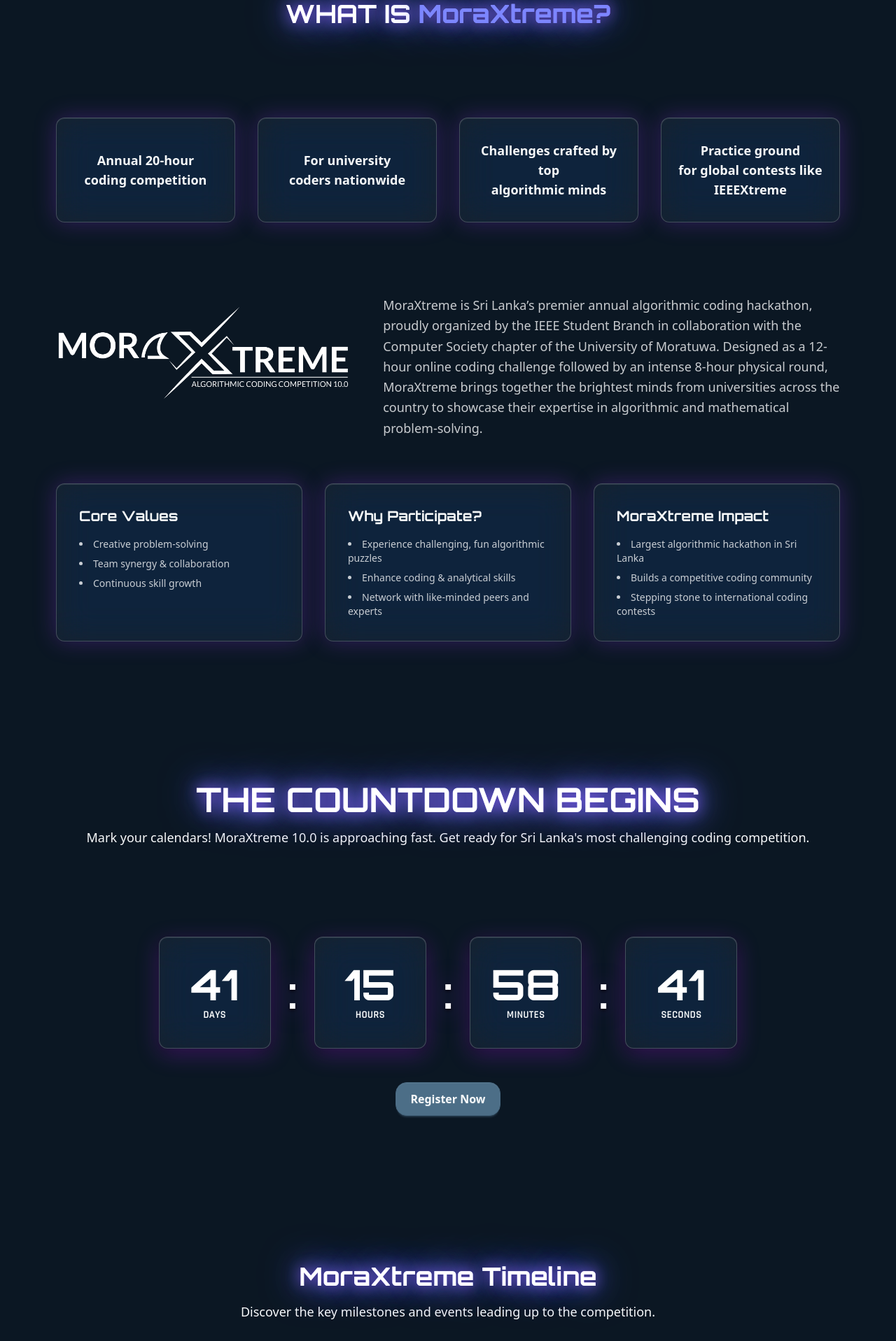
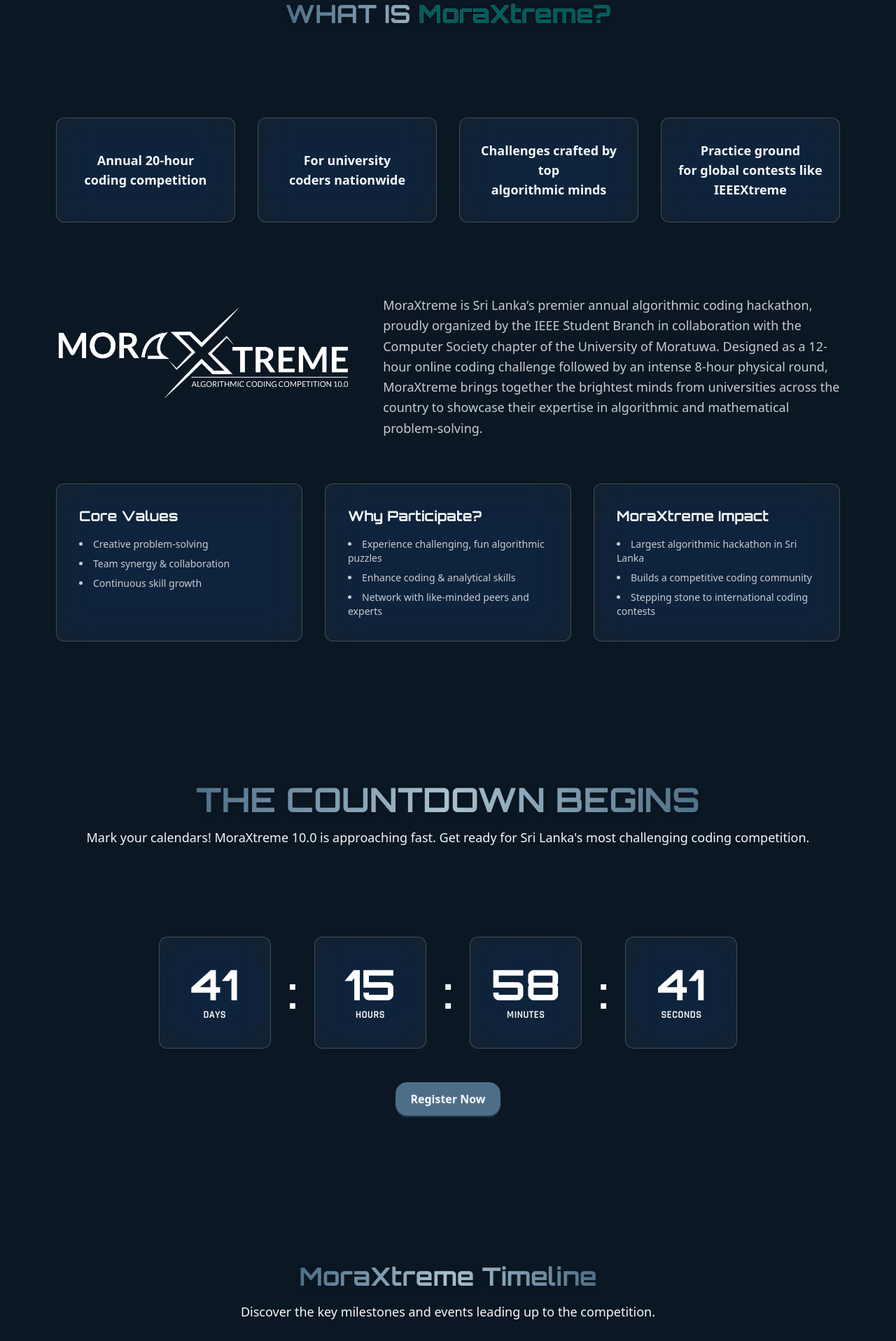
Before and after one commit to IEEESB-UOM/MoraXtreme_Web, a SvelteKit app: page / in a window 1280 px wide. Shown: the part 880-2797 px from the top of the page at 70% size. Built offline with nearby package versions, Linux system fonts and the light colour scheme.

Commit message:
style: use similar color palette across the site

```diff
--- a/src/app.css
+++ b/src/app.css
@@ -31,6 +31,20 @@
   --color-warning-content: oklch(97% 0.071 103.193);
   --color-error: oklch(44% 0.177 26.899);
   --color-error-content: oklch(93% 0.032 17.717);
+
+  /* Custom gradient and glow colors */
+  --color-gradient-start: oklch(0.65 0.15 280);
+  --color-gradient-mid: oklch(0.75 0.1 250);
+  --color-gradient-end: oklch(0.55 0.12 270);
+  --color-glow-primary: oklch(0.5224 0.0557 241.01);
+  --color-glow-secondary: oklch(0.798 0.032 234.55);
+  --color-glow-accent: oklch(43% 0.078 188.216);
+
+  /* Glass effect colors */
+  --color-glass-bg: oklch(98% 0.003 247.858 / 0.05);
+  --color-glass-border: oklch(98% 0.003 247.858 / 0.2);
+  --color-glass-hover: oklch(98% 0.003 247.858 / 0.1);
+
   --radius-selector: 1rem;
   --radius-field: 1rem;
   --radius-box: 1rem;
@@ -41,4 +55,53 @@
   --noise: 0;
 }
 
-@theme {  --font-display: "Orbitron", sans-serif; }
+@theme {
+  --font-display: "Orbitron", sans-serif;
+
+  /* Custom color utilities */
+  --color-gradient-start: oklch(0.65 0.15 280);
+  --color-gradient-mid: oklch(0.75 0.1 250);
+  --color-gradient-end: oklch(0.55 0.12 270);
+  --color-glow-primary: oklch(0.5224 0.0557 241.01);
+  --color-glow-secondary: oklch(0.798 0.032 234.55);
+  --color-glow-accent: oklch(43% 0.078 188.216);
+  --color-glass-bg: oklch(98% 0.003 247.858 / 0.05);
+  --color-glass-border: oklch(98% 0.003 247.858 / 0.2);
+  --color-glass-hover: oklch(98% 0.003 247.858 / 0.1);
+}
+
+/* Custom utility classes */
+.text-gradient {
+  @apply bg-gradient-to-r from-primary via-secondary to-primary bg-clip-text text-transparent;
+}
+
+.text-shadow-glow {
+  text-shadow:
+    0 0 20px oklch(var(--color-glow-primary)),
+    0 0 40px oklch(var(--color-glow-secondary)),
+    0 0 60px oklch(var(--color-glow-primary));
+}
+
+.glass-card {
+  @apply bg-white/5 backdrop-blur-xl backdrop-saturate-[2] backdrop-hue-rotate-[-357deg] border border-white/20 hover:border-white/30 rounded-xl hover:bg-white/10 transition-all duration-300;
+}
+
+.glass-shadow {
+  box-shadow:
+    0 0 32px oklch(var(--color-primary) / 0.3),
+    inset 0 1px 0 rgba(255, 255, 255, 0.1);
+}
+
+.glass-shadow-hover:hover {
+  box-shadow:
+    0 0 48px oklch(var(--color-primary) / 0.5),
+    inset 0 1px 0 rgba(255, 255, 255, 0.15);
+}
+
+.btn-glow {
+  box-shadow: 0 0 20px oklch(var(--color-primary) / 0.67), 0 0 40px oklch(var(--color-secondary) / 0.44);
+}
+
+.btn-glow-hover:hover {
+  box-shadow: 0 0 40px oklch(var(--color-primary) / 0.5);
+}
--- a/src/components/AboutSection.svelte
+++ b/src/components/AboutSection.svelte
@@ -4,10 +4,9 @@
 			<div class="container mx-auto px-4">
 				<div class="flex flex-col items-center justify-center">
 					<h2
-						class="text-center text-4xl font-bold drop-shadow-lg font-display text-white bg-gradient-to-r from-purple-400 via-blue-300 to-purple-500 bg-clip-text"
-						style="text-shadow: 0 0 20px #8b5cf6, 0 0 40px #3b82f6, 0 0 60px #8b5cf6;"
+						class="text-center text-4xl font-bold drop-shadow-lg font-display text-gradient text-shadow-glow"
 					>
-						WHAT IS <span class="text-indigo-400">MoraXtreme?</span>
+						WHAT IS <span class="text-accent">MoraXtreme?</span>
 					</h2>
 				</div>
 			</div>
@@ -16,28 +15,28 @@
 			class="grid grid-cols-1 sm:grid-cols-2 lg:grid-cols-4 gap-8 text-center text-lg mt-12"
 		>
 			<div
-				class="bg-white/5 backdrop-blur-xl backdrop-saturate-[2] backdrop-hue-rotate-[-357deg] border border-white/20 hover:border-white/30 p-6 rounded-xl flex items-center justify-center h-full min-h-[150px] shadow-[0_0_32px_rgba(147,51,234,0.3),inset_0_1px_0_rgba(255,255,255,0.1)] hover:shadow-[0_0_48px_rgba(147,51,234,0.5),inset_0_1px_0_rgba(255,255,255,0.15)] hover:bg-white/10 transition-all duration-300"
+				class="glass-card glass-shadow glass-shadow-hover p-6 flex items-center justify-center h-full min-h-[150px]"
 			>
 				<p class="font-bold">
 					Annual 20-hour<br />coding competition
 				</p>
 			</div>
 			<div
-				class="bg-white/5 backdrop-blur-xl backdrop-saturate-[2] backdrop-hue-rotate-[-357deg] border border-white/20 hover:border-white/30 p-6 rounded-xl flex items-center justify-center h-full min-h-[150px] shadow-[0_0_32px_rgba(147,51,234,0.3),inset_0_1px_0_rgba(255,255,255,0.1)] hover:shadow-[0_0_48px_rgba(147,51,234,0.5),inset_0_1px_0_rgba(255,255,255,0.15)] hover:bg-white/10 transition-all duration-300"
+				class="glass-card glass-shadow glass-shadow-hover p-6 flex items-center justify-center h-full min-h-[150px]"
 			>
 				<p class="font-bold">
 					For university<br />coders nationwide
 				</p>
 			</div>
 			<div
-				class="bg-white/5 backdrop-blur-xl backdrop-saturate-[2] backdrop-hue-rotate-[-357deg] border border-white/20 hover:border-white/30 p-6 rounded-xl flex items-center justify-center h-full min-h-[150px] shadow-[0_0_32px_rgba(147,51,234,0.3),inset_0_1px_0_rgba(255,255,255,0.1)] hover:shadow-[0_0_48px_rgba(147,51,234,0.5),inset_0_1px_0_rgba(255,255,255,0.15)] hover:bg-white/10 transition-all duration-300"
+				class="glass-card glass-shadow glass-shadow-hover p-6 flex items-center justify-center h-full min-h-[150px]"
 			>
 				<p class="font-bold">
 					Challenges crafted by top<br />algorithmic minds
 				</p>
 			</div>
 			<div
-				class="bg-white/5 backdrop-blur-xl backdrop-saturate-[2] backdrop-hue-rotate-[-357deg] border border-white/20 hover:border-white/30 p-6 rounded-xl flex items-center justify-center h-full min-h-[150px] shadow-[0_0_32px_rgba(147,51,234,0.3),inset_0_1px_0_rgba(255,255,255,0.1)] hover:shadow-[0_0_48px_rgba(147,51,234,0.5),inset_0_1px_0_rgba(255,255,255,0.15)] hover:bg-white/10 transition-all duration-300"
+				class="glass-card glass-shadow glass-shadow-hover p-6 flex items-center justify-center h-full min-h-[150px]"
 			>
 				<p class="font-bold">
 					Practice ground<br />for global contests like<br
@@ -66,7 +65,7 @@
 
 		<div class="grid grid-cols-1 md:grid-cols-2 lg:grid-cols-3 gap-8">
 			<div
-				class="bg-white/5 backdrop-blur-xl backdrop-saturate-[2] backdrop-hue-rotate-[-357deg] border border-white/20 hover:border-white/30 p-8 rounded-xl space-y-4 shadow-[0_0_32px_rgba(147,51,234,0.3),inset_0_1px_0_rgba(255,255,255,0.1)] hover:shadow-[0_0_48px_rgba(147,51,234,0.5),inset_0_1px_0_rgba(255,255,255,0.15)] hover:bg-white/10 transition-all duration-300"
+				class="glass-card glass-shadow glass-shadow-hover p-8 space-y-4"
 			>
 				<h3 class="text-xl font-bold font-display">Core Values</h3>
 				<ul
@@ -79,7 +78,7 @@
 			</div>
 
 			<div
-				class="bg-white/5 backdrop-blur-xl backdrop-saturate-[2] backdrop-hue-rotate-[-357deg] border border-white/20 hover:border-white/30 p-8 rounded-xl space-y-4 shadow-[0_0_32px_rgba(147,51,234,0.3),inset_0_1px_0_rgba(255,255,255,0.1)] hover:shadow-[0_0_48px_rgba(147,51,234,0.5),inset_0_1px_0_rgba(255,255,255,0.15)] hover:bg-white/10 transition-all duration-300"
+				class="glass-card glass-shadow glass-shadow-hover p-8 space-y-4"
 			>
 				<h3 class="text-xl font-bold font-display">Why Participate?</h3>
 				<ul
@@ -92,7 +91,7 @@
 			</div>
 
 			<div
-				class="bg-white/5 backdrop-blur-xl backdrop-saturate-[2] backdrop-hue-rotate-[-357deg] border border-white/20 hover:border-white/30 p-8 rounded-xl space-y-4 shadow-[0_0_32px_rgba(147,51,234,0.3),inset_0_1px_0_rgba(255,255,255,0.1)] hover:shadow-[0_0_48px_rgba(147,51,234,0.5),inset_0_1px_0_rgba(255,255,255,0.15)] hover:bg-white/10 transition-all duration-300"
+				class="glass-card glass-shadow glass-shadow-hover p-8 space-y-4"
 			>
 				<h3 class="text-xl font-bold font-display">
 					MoraXtreme Impact
--- a/src/components/CountdownSection.svelte
+++ b/src/components/CountdownSection.svelte
@@ -57,8 +57,7 @@
             <div class="container mx-auto px-2 sm:px-4">
                 <div class="flex flex-col items-center justify-center">
                     <h2
-                        class="text-xl sm:text-2xl md:text-4xl lg:text-5xl font-bold drop-shadow-lg font-display text-white bg-gradient-to-r from-purple-400 via-blue-300 to-purple-500 bg-clip-text px-2"
-                        style="text-shadow: 0 0 20px #8b5cf6, 0 0 40px #3b82f6, 0 0 60px #8b5cf6;"
+                        class="text-xl sm:text-2xl md:text-4xl lg:text-5xl font-bold drop-shadow-lg font-display text-gradient text-shadow-glow px-2"
                     >
                         THE COUNTDOWN BEGINS
                     </h2>
@@ -76,11 +75,7 @@
         >
             <!-- Days -->
             <div
-                class="w-20 h-20 xs:w-24 xs:h-24 sm:w-28 sm:h-28 md:w-36 md:h-36 lg:w-40 lg:h-40 flex flex-col items-center justify-center rounded-lg sm:rounded-xl
-                    bg-white/5 backdrop-blur-xl backdrop-saturate-[2] backdrop-hue-rotate-[-357deg] border border-white/20
-                    shadow-[0_8px_32px_rgba(160,32,240,0.3),0_4px_16px_rgba(0,0,0,0.4),inset_0_1px_0_rgba(255,255,255,0.1)]
-                    hover:shadow-[0_12px_48px_rgba(160,32,240,0.4),0_6px_24px_rgba(0,0,0,0.5),inset_0_1px_0_rgba(255,255,255,0.15)]
-                    hover:bg-white/10 hover:backdrop-saturate-[2.5] hover:-translate-y-0.5 transition-all duration-300 ease-in-out"
+                class="w-20 h-20 xs:w-24 xs:h-24 sm:w-28 sm:h-28 md:w-36 md:h-36 lg:w-40 lg:h-40 flex flex-col items-center justify-center glass-card glass-shadow glass-shadow-hover hover:-translate-y-0.5 ease-in-out"
             >
                 <div
                     class="font-orbitron font-bold text-xl xs:text-2xl sm:text-3xl md:text-5xl lg:text-6xl text-white"
@@ -103,11 +98,7 @@
 
             <!-- Hours -->
             <div
-                class="w-20 h-20 xs:w-24 xs:h-24 sm:w-28 sm:h-28 md:w-36 md:h-36 lg:w-40 lg:h-40 flex flex-col items-center justify-center rounded-lg sm:rounded-xl
-                    bg-white/5 backdrop-blur-xl backdrop-saturate-[2] backdrop-hue-rotate-[-357deg] border border-white/20
-                    shadow-[0_8px_32px_rgba(160,32,240,0.3),0_4px_16px_rgba(0,0,0,0.4),inset_0_1px_0_rgba(255,255,255,0.1)]
-                    hover:shadow-[0_12px_48px_rgba(160,32,240,0.4),0_6px_24px_rgba(0,0,0,0.5),inset_0_1px_0_rgba(255,255,255,0.15)]
-                    hover:bg-white/10 hover:backdrop-saturate-[2.5] hover:-translate-y-0.5 transition-all duration-300 ease-in-out"
+                class="w-20 h-20 xs:w-24 xs:h-24 sm:w-28 sm:h-28 md:w-36 md:h-36 lg:w-40 lg:h-40 flex flex-col items-center justify-center glass-card glass-shadow glass-shadow-hover hover:-translate-y-0.5 ease-in-out"
             >
                 <div
                     class="font-orbitron font-bold text-xl xs:text-2xl sm:text-3xl md:text-5xl lg:text-6xl text-white"
@@ -129,11 +120,7 @@
 
             <!-- Minutes -->
             <div
-                class="w-20 h-20 xs:w-24 xs:h-24 sm:w-28 sm:h-28 md:w-36 md:h-36 lg:w-40 lg:h-40 flex flex-col items-center justify-center rounded-lg sm:rounded-xl
-                    bg-white/5 backdrop-blur-xl backdrop-saturate-[2] backdrop-hue-rotate-[-357deg] border border-white/20
-                    shadow-[0_8px_32px_rgba(160,32,240,0.3),0_4px_16px_rgba(0,0,0,0.4),inset_0_1px_0_rgba(255,255,255,0.1)]
-                    hover:shadow-[0_12px_48px_rgba(160,32,240,0.4),0_6px_24px_rgba(0,0,0,0.5),inset_0_1px_0_rgba(255,255,255,0.15)]
-                    hover:bg-white/10 hover:backdrop-saturate-[2.5] hover:-translate-y-0.5 transition-all duration-300 ease-in-out"
+                class="w-20 h-20 xs:w-24 xs:h-24 sm:w-28 sm:h-28 md:w-36 md:h-36 lg:w-40 lg:h-40 flex flex-col items-center justify-center glass-card glass-shadow glass-shadow-hover hover:-translate-y-0.5 ease-in-out"
             >
                 <div
                     class="font-orbitron font-bold text-xl xs:text-2xl sm:text-3xl md:text-5xl lg:text-6xl text-white"
@@ -155,11 +142,7 @@
 
             <!-- Seconds -->
             <div
-                class="w-20 h-20 xs:w-24 xs:h-24 sm:w-28 sm:h-28 md:w-36 md:h-36 lg:w-40 lg:h-40 hidden sm:flex flex-col items-center justify-center rounded-lg sm:rounded-xl
-                    bg-white/5 backdrop-blur-xl backdrop-saturate-[2] backdrop-hue-rotate-[-357deg] border border-white/20
-                    shadow-[0_8px_32px_rgba(160,32,240,0.3),0_4px_16px_rgba(0,0,0,0.4),inset_0_1px_0_rgba(255,255,255,0.1)]
-                    hover:shadow-[0_12px_48px_rgba(160,32,240,0.4),0_6px_24px_rgba(0,0,0,0.5),inset_0_1px_0_rgba(255,255,255,0.15)]
-                    hover:bg-white/10 hover:backdrop-saturate-[2.5] hover:-translate-y-0.5 transition-all duration-300 ease-in-out"
+                class="w-20 h-20 xs:w-24 xs:h-24 sm:w-28 sm:h-28 md:w-36 md:h-36 lg:w-40 lg:h-40 flex flex-col items-center justify-center glass-card glass-shadow glass-shadow-hover hover:-translate-y-0.5 ease-in-out"
             >
                 <div
                     class="font-orbitron font-bold text-xl xs:text-2xl sm:text-3xl md:text-5xl lg:text-6xl text-white"
@@ -177,7 +160,7 @@
         <div class="space-y-4 sm:space-y-6">
             <a
                 href="https://forms.gle/jiF6QXNBAh4wedrE8"
-                class="btn btn-primary btn-sm sm:btn-md md:btn-lg hover:shadow-[0_0_40px_rgba(160,32,240,0.5)] transition-all duration-300 text-sm sm:text-base"
+                class="btn btn-primary btn-sm sm:btn-md md:btn-lg btn-glow-hover transition-all duration-300 text-sm sm:text-base"
             >
                 Register Now
             </a>
@@ -189,14 +172,14 @@
     @keyframes pulse-glow {
         from {
             text-shadow:
-                0 0 30px rgba(160, 32, 240, 0.6),
-                0 0 60px rgba(160, 32, 240, 0.3),
+                0 0 30px oklch(var(--color-glow-primary) / 0.6),
+                0 0 60px oklch(var(--color-glow-primary) / 0.3),
                 0 2px 4px rgba(0, 0, 0, 0.8);
         }
         to {
             text-shadow:
-                0 0 40px rgba(160, 32, 240, 0.8),
-                0 0 80px rgba(160, 32, 240, 0.4),
+                0 0 40px oklch(var(--color-glow-primary) / 0.8),
+                0 0 80px oklch(var(--color-glow-primary) / 0.4),
                 0 2px 4px rgba(0, 0, 0, 0.8);
         }
     }
--- a/src/components/Gallery.svelte
+++ b/src/components/Gallery.svelte
@@ -19,8 +19,7 @@
     <div class="container mx-auto px-4">
       <div class="flex flex-col items-center justify-center">
         <h2
-          class="text-center text-4xl font-bold drop-shadow-lg font-display text-white bg-gradient-to-r from-purple-400 via-blue-300 to-purple-500 bg-clip-text"
-          style="text-shadow: 0 0 20px #8b5cf6, 0 0 40px #3b82f6, 0 0 60px #8b5cf6;"
+          class="text-center text-4xl font-bold drop-shadow-lg font-display text-gradient text-shadow-glow"
         >
           GALLERY & PAST EVENTS
         </h2>
--- a/src/components/HeroSection.svelte
+++ b/src/components/HeroSection.svelte
@@ -7,8 +7,7 @@
             class="hero-content text-center text-white relative z-10 flex flex-col"
         >
             <h1
-                class="text-4xl sm:text-5xl md:text-6xl lg:text-7xl font-bold mb-8 drop-shadow-lg font-display text-white bg-gradient-to-r from-purple-400 via-blue-300 to-purple-500 bg-clip-text"
-                style="text-shadow: 0 0 20px #8b5cf6, 0 0 40px #3b82f6, 0 0 60px #8b5cf6;"
+                class="text-4xl sm:text-5xl md:text-6xl lg:text-7xl font-bold mb-8 drop-shadow-lg font-display text-gradient text-shadow-glow"
             >
                 MoraXtreme 10.0
             </h1>
@@ -18,8 +17,7 @@
             <div class="flex flex-col sm:flex-row gap-4 justify-center">
                 <a
                     href="https://forms.gle/jiF6QXNBAh4wedrE8"
-                    class="btn btn-primary btn-lg"
-                    style="box-shadow: 0 0 20px #8b5cf6ab, 0 0 40px #3b82f670;"
+                    class="btn btn-primary btn-lg btn-glow"
                     >Register Now</a
                 >
             </div>
--- a/src/components/ParallaxBg.svelte
+++ b/src/components/ParallaxBg.svelte
@@ -43,6 +43,6 @@
     ></div>
     <div
         class="absolute inset-0 w-full h-full"
-        style="background: radial-gradient(circle, rgba(24, 0, 45, 0.2) 0%, rgba(0, 0, 0, 0.8) 100%) 70%;"
+        style="background: radial-gradient(circle, rgba(31, 41, 48, 0.7) 0%, rgba(0, 0, 0, 0.8) 100%) 70%;"
     ></div>
 </div>
--- a/src/components/Timeline.svelte
+++ b/src/components/Timeline.svelte
@@ -46,8 +46,7 @@
         <div class="container mx-auto px-4">
             <div class="flex flex-col items-center justify-center">
                 <h2
-                    class="text-center text-4xl font-bold drop-shadow-lg font-display text-white bg-gradient-to-r from-purple-400 via-blue-300 to-purple-500 bg-clip-text"
-                    style="text-shadow: 0 0 20px #8b5cf6, 0 0 40px #3b82f6, 0 0 60px #8b5cf6;"
+                    class="text-center text-4xl font-bold drop-shadow-lg font-display text-gradient text-shadow-glow"
                 >
                     MoraXtreme Timeline
                 </h2>
@@ -68,11 +67,7 @@
                     {/if}
                     <div class="timeline-middle">
                         <div
-                            class="w-16 h-16 rounded-full flex items-center justify-center z-100
- bg-white/5 backdrop-blur-md backdrop-saturate-[2.5] backdrop-hue-rotate-[-357deg]
- ring-4 ring-white/20 ring-offset-2 ring-offset-transparent
- shadow-[0_0_24px_rgba(147,51,234,0.8),0_0_48px_rgba(124,58,237,0.6),inset_0_6px_12px_rgba(255,255,255,0.15)]
- hover:shadow-[0_0_36px_rgba(147,51,234,1),0_0_72px_rgba(124,58,237,0.8)] transition-all duration-300"
+                            class="w-16 h-16 rounded-full flex items-center justify-center z-100 bg-white/5 backdrop-blur-md backdrop-saturate-[2.5] backdrop-hue-rotate-[-357deg] ring-4 ring-white/20 ring-offset-2 ring-offset-transparent glass-shadow glass-shadow-hover transition-all duration-300"
                         >
                             <div
                                 class="text-center text-white drop-shadow-[0_2px_8px_rgba(0,0,0,0.5)]"
@@ -91,14 +86,7 @@
                         </div>
                     </div>
                     <div
-                        class="{index % 2 === 0
-                            ? 'timeline-end'
-                            : 'timeline-start'} timeline-box max-w-xs lg:max-w-[16rem] p-4 rounded-xl
- bg-white/5 backdrop-blur-xl backdrop-saturate-[2] backdrop-hue-rotate-[-357deg]
- border border-white/20 hover:border-white/30
- shadow-[0_0_32px_rgba(147,51,234,0.4),inset_0_1px_0_rgba(255,255,255,0.1),inset_0_-1px_0_rgba(0,0,0,0.1)]
- hover:shadow-[0_0_48px_rgba(147,51,234,0.6),0_0_24px_rgba(168,85,247,0.4),inset_0_1px_0_rgba(255,255,255,0.15)]
- transition-all duration-300 hover:bg-white/10 hover:backdrop-saturate-[2.5]"
+                        class="{index % 2 === 0 ? 'timeline-end' : 'timeline-start'} timeline-box max-w-xs lg:max-w-[16rem] p-4 glass-card glass-shadow glass-shadow-hover"
                     >
                         <h3
                             class="text-base font-bold mb-2 text-center text-white/95 drop-shadow-[0_1px_2px_rgba(0,0,0,0.5)]"
--- a/src/routes/faq/+page.svelte
+++ b/src/routes/faq/+page.svelte
@@ -58,7 +58,7 @@
 		<div class="max-w-5xl mx-auto space-y-4">
 			{#each faqs as { question, answer } (question)}
 				<div
-					class="collapse collapse-arrow bg-white/5 backdrop-blur-xl backdrop-saturate-[2] backdrop-hue-rotate-[-357deg] border border-white/20 hover:bg-white/10 hover:backdrop-saturate-[2.5] hover:border-white/30 rounded-xl shadow-[0_0_32px_rgba(147,51,234,0.3),inset_0_1px_0_rgba(255,255,255,0.1)] hover:shadow-[0_0_48px_rgba(147,51,234,0.5),inset_0_1px_0_rgba(255,255,255,0.15)] transition-all duration-300"
+					class="collapse collapse-arrow glass-card glass-shadow glass-shadow-hover"
 				>
 					<input type="checkbox" name="faq-accordion" />
 					<div class="collapse-title text-lg font-['Orbitron'] font-bold text-white p-6">
```
Also changed, not shown: src/routes/competition/+page.svelte (+13 -14 lines).
